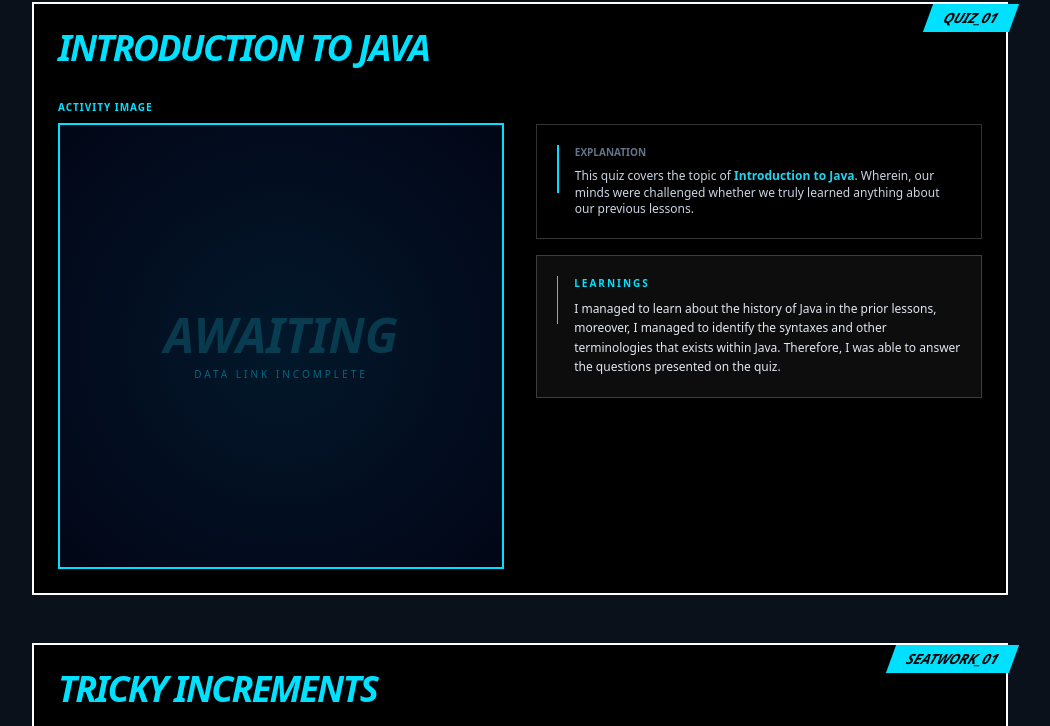
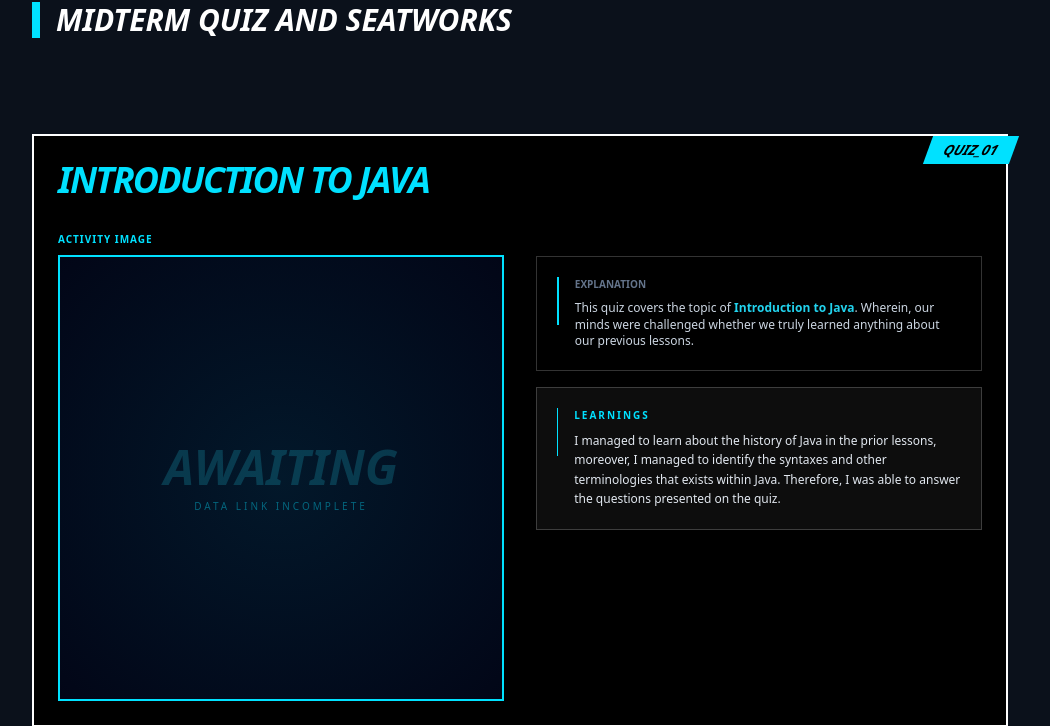
Before and after one commit to RatsRatata/OOPPortfolio, a Flask app: page /midterm in a window 1280 px wide. Shown: the part 282-1008 px from the top of the page, without its empty margins (120-1170 px from the left). Run offline with Flask 3, Linux system fonts and the light colour scheme; some libraries are stand-ins or nearby versions.

Commit message:
Added subheading for seatworks

```diff
--- a/templates/midterm.html
+++ b/templates/midterm.html
@@ -12,6 +12,7 @@
 
     <main class="max-w-5xl mx-auto px-6 pb-24 space-y-24">
 
+<h2 class="text-3xl font-black italic border-l-8 p3-border pl-4 uppercase">Midterm Quiz and Seatworks</h2>
 <!-- SEATWORKS PART -->
 <section class="space-y-12">
     <div class="bg-black border-2 border-white p-6 relative">
```
